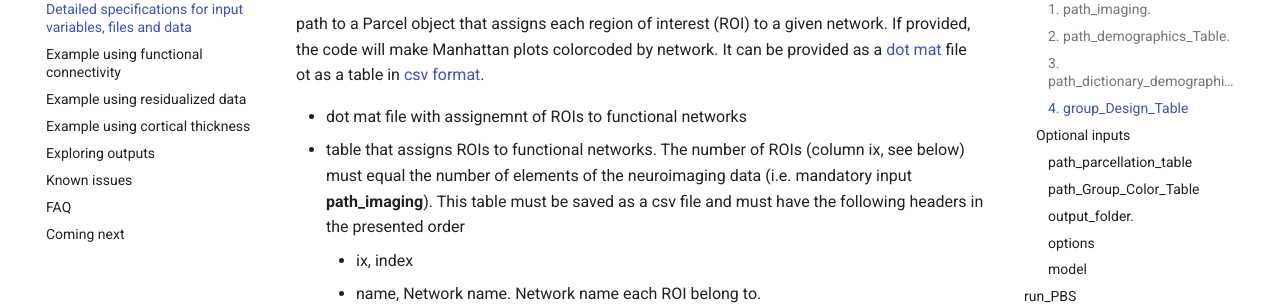
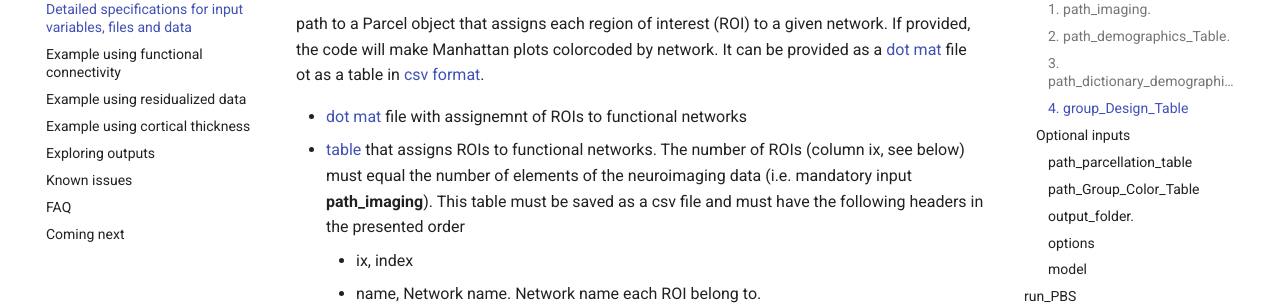
Before and after one commit to omiranda/polyneuro_risk_score, an MkDocs documentation site: the page built from docs/detailed_description.md, in a window 1280 px wide and 900 px high, scrolled down 2347 px. Shown: the part 153-458 px from the top of the window. Built offline with MkDocs 1.6.1 and Material for MkDocs 9.7.7, drawn with Linux system fonts in a browser that asks for light colours; formulas are drawn with MathJax 3; old or Windows-style settings are respelled for this version of MkDocs; part of the change alters nothing that is shown.

```diff
--- a/docs/detailed_description.md
+++ b/docs/detailed_description.md
@@ -61,8 +61,8 @@ This table will also indicate if each included variable is a *between* or *withi
 path to a Parcel object that assigns each region of interest (ROI) to a given network. If provided, the code will make Manhattan plots colorcoded by network.
 It can be provided as a [dot mat](./detailed_specs/HCP_ColeAnticevic.mat) file ot as a table in [csv format](./detailed_specs/HCP_ColeAnticevic.csv).
 
-- dot mat file with assignemnt of ROIs to functional networks
-- table that assigns ROIs to functional networks. The number of ROIs (column ix, see below) must equal the number of elements of the neuroimaging data (i.e. mandatory input **path_imaging**). This table must be saved as a csv file and must have the following headers in the presented order
+- [dot mat](./detailed_specs/HCP_ColeAnticevic.mat) file with assignemnt of ROIs to functional networks
+- [table](./detailed_specs/HCP_ColeAnticevic.csv) that assigns ROIs to functional networks. The number of ROIs (column ix, see below) must equal the number of elements of the neuroimaging data (i.e. mandatory input **path_imaging**). This table must be saved as a csv file and must have the following headers in the presented order
     - ix, index
     - name, Network name. Network name each ROI belong to.
     - shortname, Newortk short name. Two or three letters' acronym to describe the network this ROI belongs to.
```
